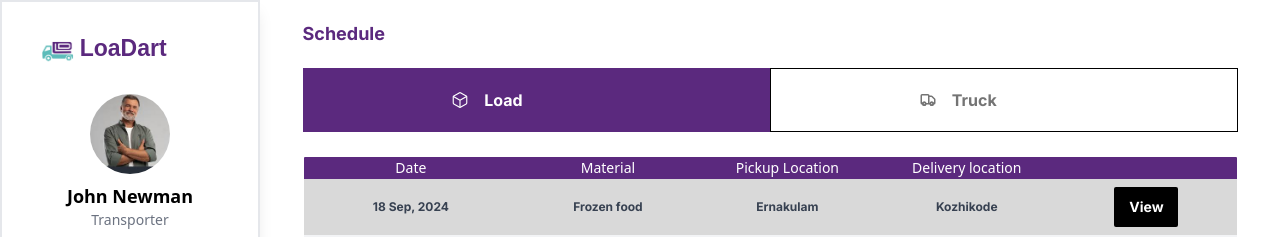
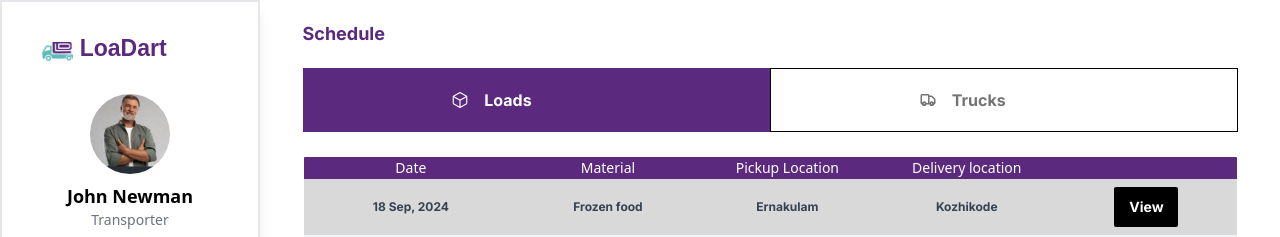
Before and after one commit to nihalmohd/LoaDart, a React (Vite) app: page /Transpoter/Dashboard in a window 1280 px wide. Both pictures are taken after a click on the link "Schedule". Shown: the top 237 px of the page. Built offline with nearby package versions, Linux system fonts and the light colour scheme.

Commit message:
scedule side bug fixed

```diff
--- a/src/assets/components/Transpoter/Schedule/ScheduleButton.jsx
+++ b/src/assets/components/Transpoter/Schedule/ScheduleButton.jsx
@@ -36,7 +36,7 @@ const ScheduleButton = () => {
                                             selectedDiv === 'right' ? 'text-[#747474]' : 'text-white'
                                         }`}
                                     >
-                                        Load
+                                        Loads
                                     </h1>
                                 </div>
                             </div>
@@ -63,7 +63,7 @@ const ScheduleButton = () => {
                                             selectedDiv === 'left' ? 'text-[#747474]' : 'text-white'
                                         }`}
                                     >
-                                        Truck
+                                        Trucks
                                     </h1>
                                 </div>
                             </div>
```
